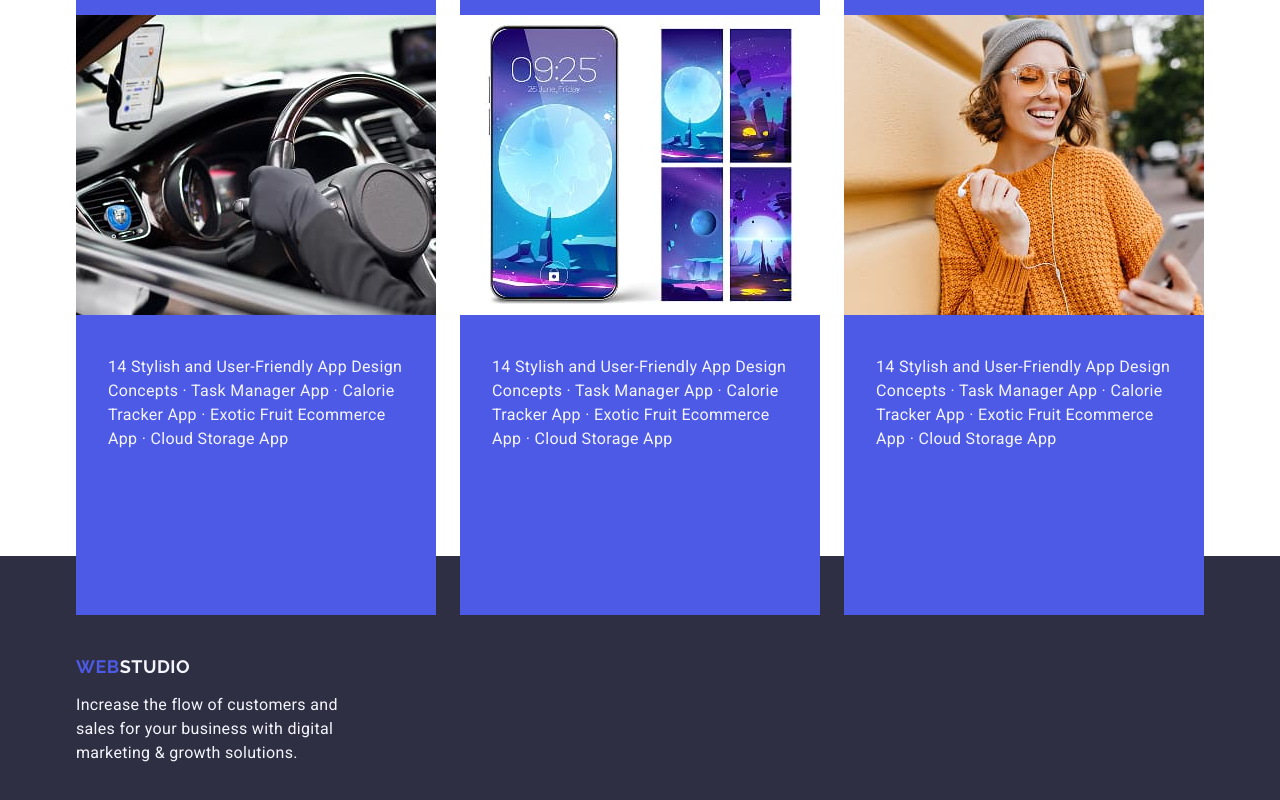
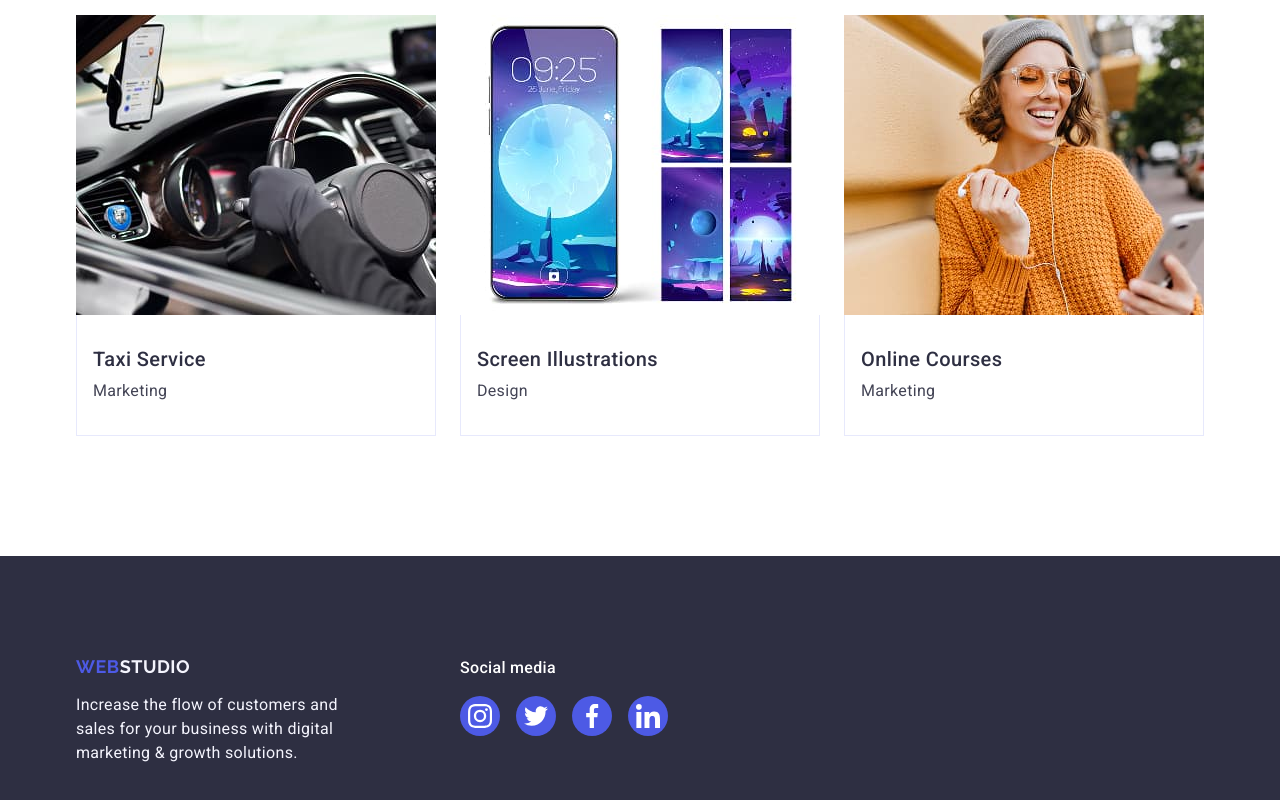
Before and after one commit to liza-mik/goit-markup-hw-04, a plain HTML site: page index.html in a window 1280 px wide. Shown: the part 2603-3403 px from the top of the page. Drawn offline with nearby package versions, Linux system fonts and the light colour scheme.

Commit message:
styled main and footer

```diff
--- a/css/styles.css
+++ b/css/styles.css
@@ -358,7 +358,7 @@ h6 {
   transition: box-shadow 250ms cubic-bezier(0.4, 0, 0.2, 1);
 }
 
-.portfolio-item:hover .portfolio-item-rolling-text {
+.portfolio-images:hover .portfolio-item-rolling-text {
   transform: translateY(0);
 }
 
@@ -436,4 +436,32 @@ h6 {
   margin-bottom: 16px;
 }
 
+.footer-logo-container {
+  margin-right: 120px;
+}
+
+.footer-icons-list {
+  display: flex;
+  justify-content: center;
+  gap: 16px;
+  margin-top: 16px;
+}
+
+.socials-text {
+  font-weight: 500;
+  font-size: 16px;
+  line-height: 1.5;
+  letter-spacing: 0.02em;
+  color: #fff;
+}
+
+.footer-container {
+  display: flex;
+  align-items: baseline;
+}
+
+.footer-icon-list .icons-link:hover,
+.footer-icon-list .icons-link:focus {
+  background-color: #31d0aa;
+}
 /* ---------------FOOTER-------------- */
--- a/index.html
+++ b/index.html
@@ -304,7 +304,7 @@
           <h2 class="portfolio-title">Our Portfolio</h2>
           <ul class="portfolio-list">
             <li class="portfolio-item">
-              <dic class="portfolio-images">
+              <div class="portfolio-images">
                 <img
                   src="./images/portfolio-1.jpg"
                   alt="Banking App"
@@ -316,14 +316,14 @@
                   Manager App · Calorie Tracker App · Exotic Fruit Ecommerce App
                   · Cloud Storage App
                 </p>
-              </dic>
+              </div>
               <div class="portfolio-item-dsc">
                 <h3 class="portfolio-subtitle">Banking App</h3>
                 <p class="portfolio-item-text">App</p>
               </div>
             </li>
             <li class="portfolio-item">
-              <dic class="portfolio-images">
+              <div class="portfolio-images">
                 <img
                   src="./images/portfolio-2.jpg"
                   alt="Cashless Payment"
@@ -335,14 +335,14 @@
                   Manager App · Calorie Tracker App · Exotic Fruit Ecommerce App
                   · Cloud Storage App
                 </p>
-              </dic>
+              </div>
               <div class="portfolio-item-dsc">
                 <h3 class="portfolio-subtitle">Cashless Payment</h3>
                 <p class="portfolio-item-text">Marketing</p>
               </div>
             </li>
             <li class="portfolio-item">
-              <dic class="portfolio-images">
+              <div class="portfolio-images">
                 <img
                   src="./images/portfolio-3.jpg"
                   alt="Meditation App"
@@ -354,14 +354,14 @@
                   Manager App · Calorie Tracker App · Exotic Fruit Ecommerce App
                   · Cloud Storage App
                 </p>
-              </dic>
+              </div>
               <div class="portfolio-item-dsc">
                 <h3 class="portfolio-subtitle">Meditation App</h3>
                 <p class="portfolio-item-text">App</p>
               </div>
             </li>
             <li class="portfolio-item">
-              <dic class="portfolio-images">
+              <div class="portfolio-images">
                 <img
                   src="./images/portfolio-4.jpg"
                   alt="Taxi Service"
@@ -373,14 +373,14 @@
                   Manager App · Calorie Tracker App · Exotic Fruit Ecommerce App
                   · Cloud Storage App
                 </p>
-              </dic>
+              </div>
               <div class="portfolio-item-dsc">
                 <h3 class="portfolio-subtitle">Taxi Service</h3>
                 <p class="portfolio-item-text">Marketing</p>
               </div>
             </li>
             <li class="portfolio-item">
-              <dic class="portfolio-images">
+              <div class="portfolio-images">
                 <img
                   src="./images/portfolio-5.jpg"
                   alt="Screen Illustrations"
@@ -392,14 +392,14 @@
                   Manager App · Calorie Tracker App · Exotic Fruit Ecommerce App
                   · Cloud Storage App
                 </p>
-              </dic>
+              </div>
               <div class="portfolio-item-dsc">
                 <h3 class="portfolio-subtitle">Screen Illustrations</h3>
                 <p class="portfolio-item-text">Design</p>
               </div>
             </li>
             <li class="portfolio-item">
-              <dic class="portfolio-images">
+              <div class="portfolio-images">
                 <img
                   src="./images/portfolio-6.jpg"
                   alt="Online Courses"
@@ -411,7 +411,7 @@
                   Manager App · Calorie Tracker App · Exotic Fruit Ecommerce App
                   · Cloud Storage App
                 </p>
-              </dic>
+              </div>
               <div class="portfolio-item-dsc">
                 <h3 class="portfolio-subtitle">Online Courses</h3>
                 <p class="portfolio-item-text">Marketing</p>
@@ -422,7 +422,8 @@
       </section>
     </main>
     <footer class="page-footer">
-      <div class="container">
+      <div class="container footer-container">
+        <div class="footer-logo-container">
           <a class="logo footer-logo" href="./index.html"
             >Web<span class="logo-part">Studio</span></a
           >
@@ -431,6 +432,40 @@
             digital marketing & growth solutions.
           </p>
         </div>
+        <div class="footer-socials-container">
+          <p class="socials-text">Social media</p>
+          <ul class="footer-icons-list">
+            <li class="footer-icon-list">
+              <a class="icons-link" href="">
+                <svg class="social-icon" width="24" height="24">
+                  <use href="./images/icons.svg#icon-instagram"></use>
+                </svg>
+              </a>
+            </li>
+            <li class="footer-icon-list">
+              <a class="icons-link" href="">
+                <svg class="social-icon" width="24" height="24">
+                  <use href="./images/icons.svg#icon-twitter"></use>
+                </svg>
+              </a>
+            </li>
+            <li class="footer-icon-list">
+              <a class="icons-link" href="">
+                <svg class="social-icon" width="24" height="24">
+                  <use href="./images/icons.svg#icon-facebook"></use>
+                </svg>
+              </a>
+            </li>
+            <li class="footer-icon-list">
+              <a class="icons-link" href="">
+                <svg class="social-icon" width="24" height="24">
+                  <use href="./images/icons.svg#icon-linkedin"></use>
+                </svg>
+              </a>
+            </li>
+          </ul>
+        </div>
+      </div>
     </footer>
   </body>
 </html>
```
Lines whose indentation alone changed are shown as unchanged.
